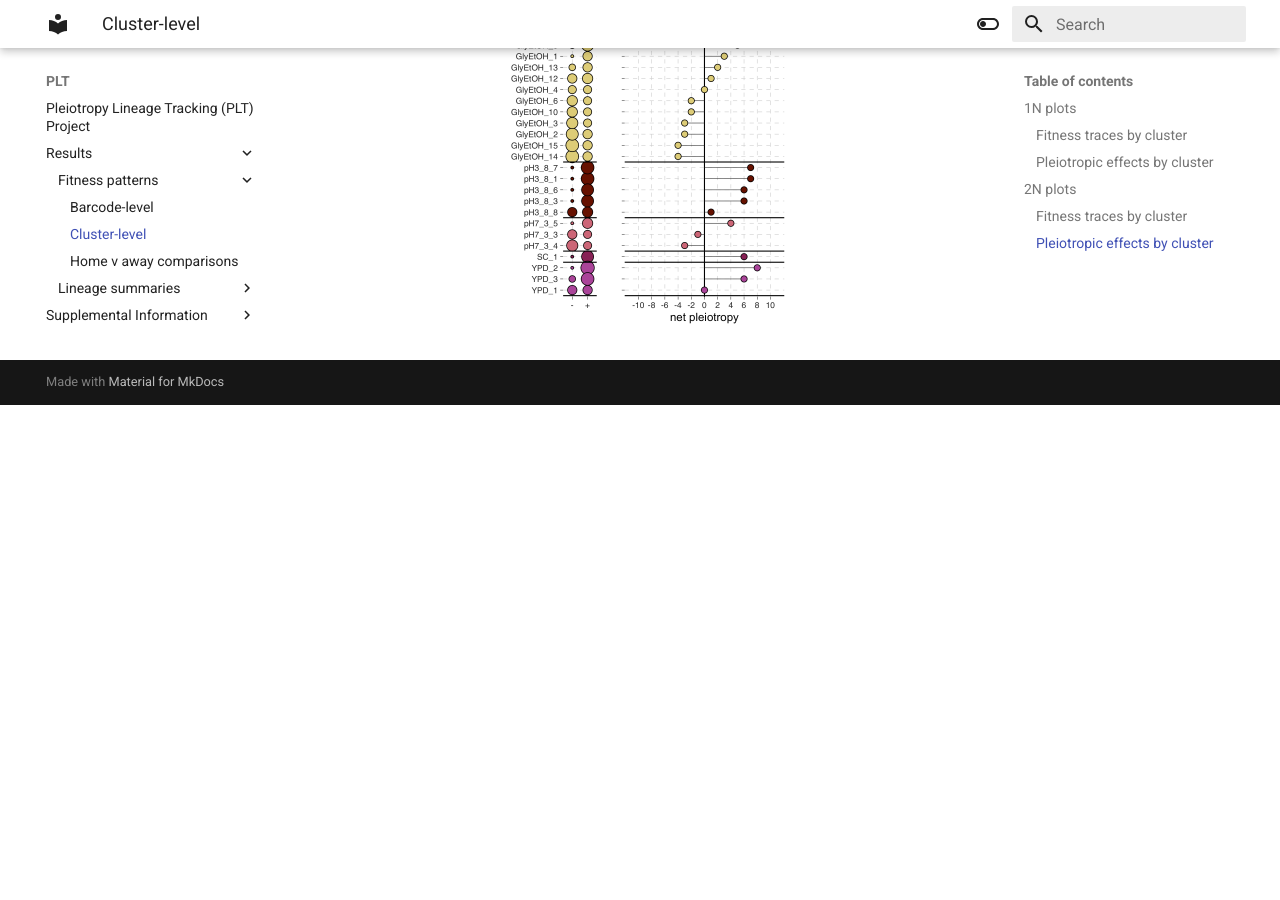
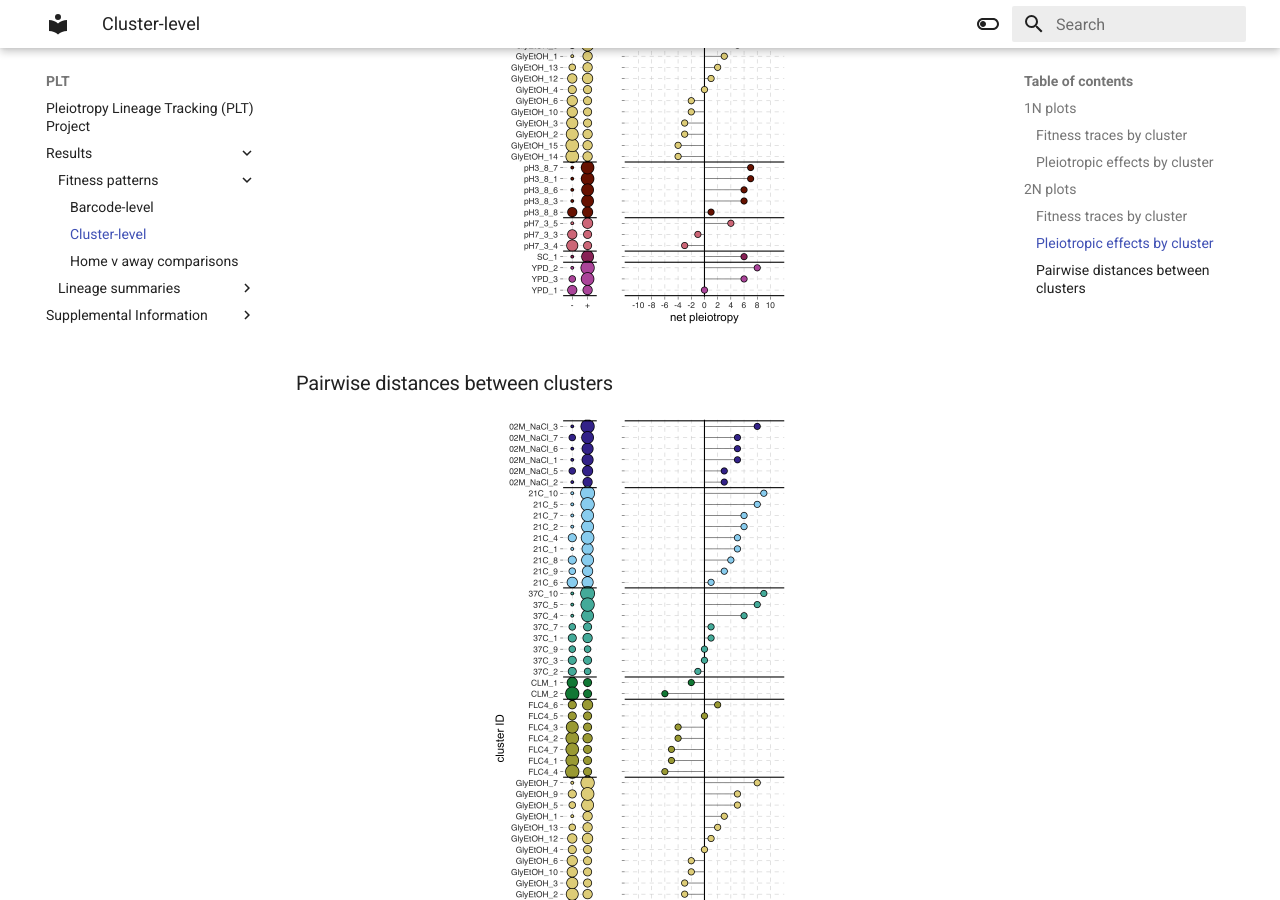
Before and after one commit to phumph/pleiotropy, an MkDocs documentation site: the page built from docs/Results/Fitness patterns/cluster-level.md, in a window 1280 px wide and 900 px high, scrolled down 2397 px. Built offline with MkDocs 1.6.1 and Material for MkDocs 9.7.7, drawn with Linux system fonts in a browser that asks for light colours; comment, search, counter and statistics services are not loaded; before the commit the page ends 2802 px from its top, so only the background shows below that.

Commit message:
added pairwise dist script; added plot to results docs

```diff
--- a/docs/Results/Fitness patterns/cluster-level.md
+++ b/docs/Results/Fitness patterns/cluster-level.md
@@ -39,3 +39,13 @@
         <!--<strong>Diploid lineage summary.</strong>-->
     </figcaption>
 </center>
+
+
+### Pairwise distances between clusters
+
+<center>
+    <img src="../../img/dBFA2_cutoff-5_pleio_plot.png" width = "300px">
+    <figcaption>
+        <!--<strong>Diploid lineage summary.</strong>-->
+    </figcaption>
+</center>
```
Also changed, not shown: docs/img/pairwise_cluster_dist_plot.png (added), output/figures/pairwise_cluster_dist_plot.png (added), 6 other files.
